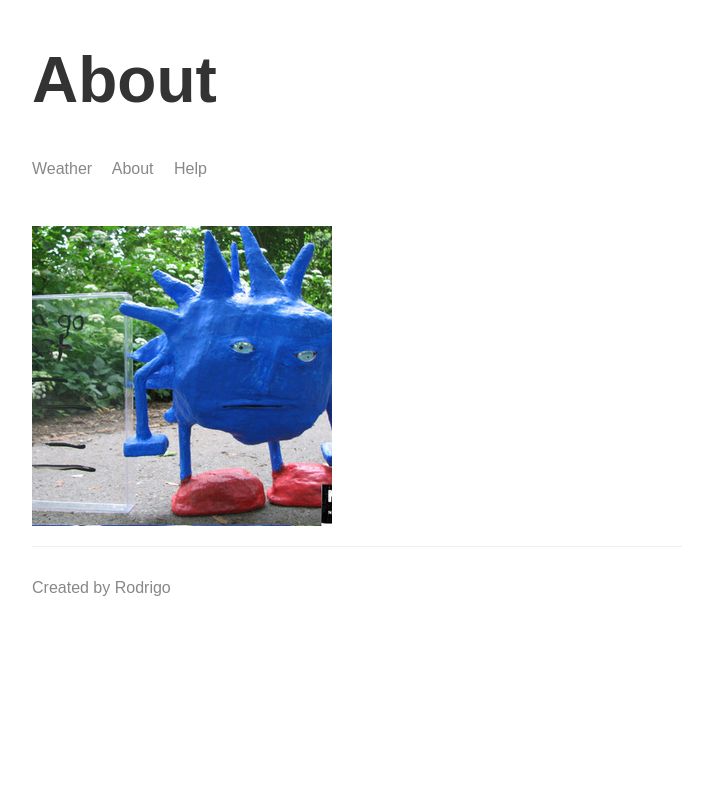
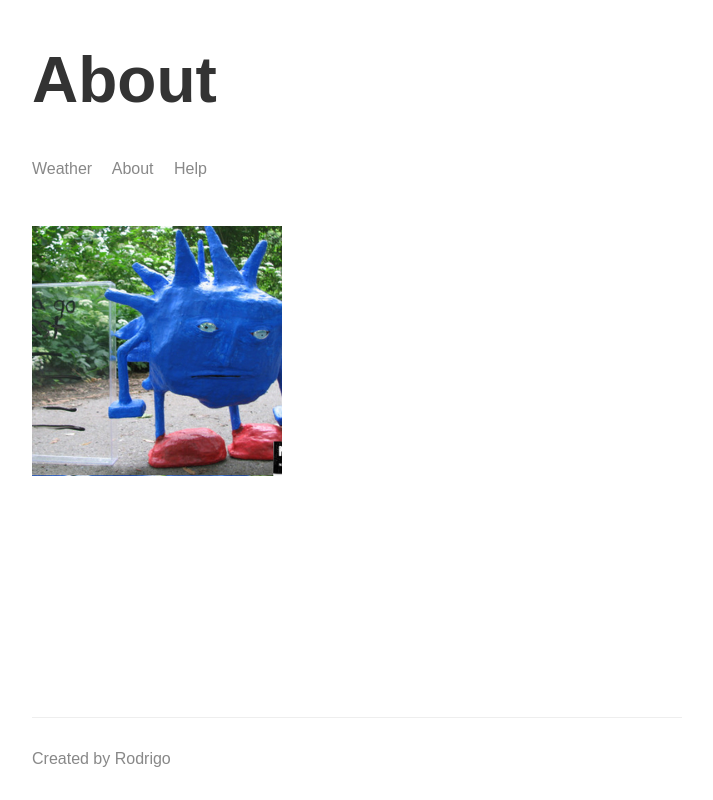
Before and after one commit to rodrigo-rufino/weather_app, a Node server app: page /about in a window 1280 px wide. Shown: the whole page, without its empty margins (283-996 px from the left). Run offline with Node 20, Linux system fonts and the light colour scheme; some libraries are stand-ins or nearby versions.

Commit message:
changing pages style

```diff
--- a/web-server/public/css/styles.css
+++ b/web-server/public/css/styles.css
@@ -4,6 +4,14 @@ body {
     max-width: 650px;
     margin: 0 auto;
     padding: 0 16px;
+
+    display: flex;
+    flex-direction: column;
+    min-height: 100vh;
+}
+
+.main-content {
+    flex-grow: 1;
 }
 
 footer {
@@ -27,3 +35,7 @@ header a {
 h1 {
     font-size: 64px;
 }
+
+.portrait {
+    width: 250px;
+}
--- a/web-server/src/app.js
+++ b/web-server/src/app.js
@@ -18,7 +18,7 @@ app.use(express.static(publicDirectoryPath));
 // endpoints
 app.get('', (req, res) => {
     res.render('index', {
-        title: 'Weather App',
+        title: 'Weather',
         name: 'Rodrigo'
     });
 });
@@ -56,9 +56,9 @@ app.get('/help/*', (req, res) => {
 
 app.get('*', (req, res) => {
     res.render('error', {
-        title: 'Error',
+        title: '404',
         name: 'Rodrigo',
-        errorMessage: 'Page not found. Error 404.'
+        errorMessage: 'Page not found.'
     });
 });
 
--- a/web-server/templates/views/about.hbs
+++ b/web-server/templates/views/about.hbs
@@ -1,13 +1,17 @@
 <!DOCTYPE html>
 <html>
     <head>
+        <title>{{title}}</title>
+        <link rel="icon" href="/img/icon.png">
+
         <link rel="stylesheet" href="/css/styles.css">
     </head>
 
     <body>
-        {{>header}}
-
-        <img src="/img/profile.jpg">
+        <div class="main-content">
+            {{>header}}
+            <img class="portrait" src="/img/profile.jpg">
+        </div>
 
         {{>footer}}
     </body>
```
Also changed, not shown: web-server/templates/views/error.hbs (+8 -4 lines), web-server/templates/views/help.hbs (+7 -3 lines), web-server/templates/views/index.hbs (+6 -1 lines), web-server/public/img/icon.png (added).
